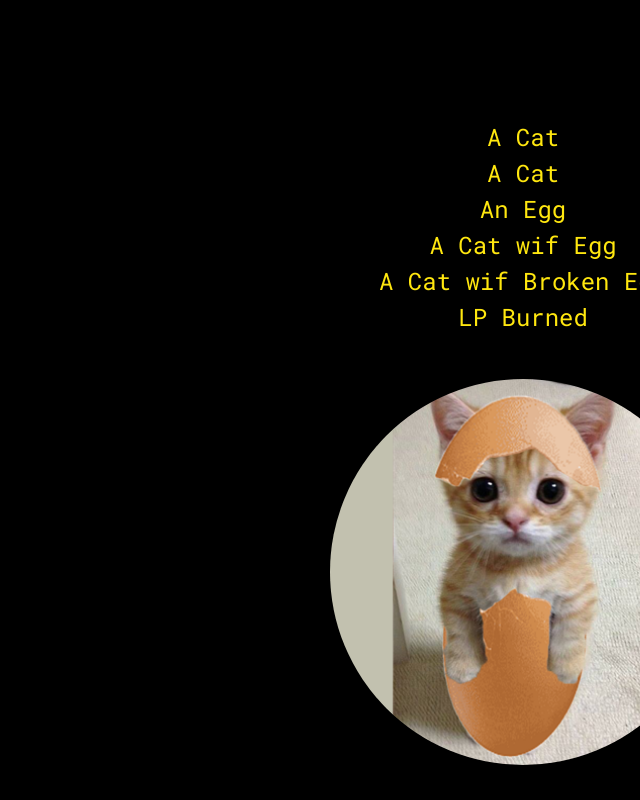
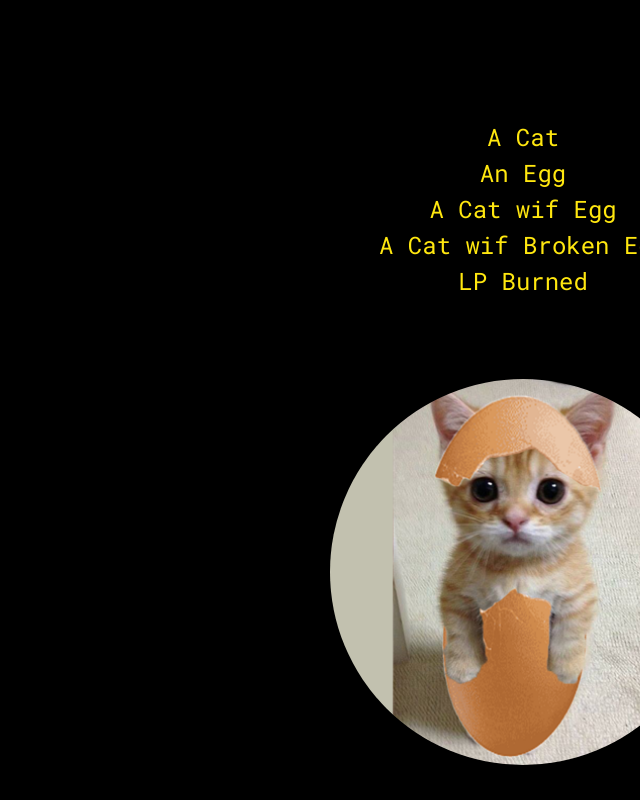
Before and after one commit to EnriquePLC/catwifegg, a plain HTML site: page index.html in a window 1280 px wide. Shown: the top 800 px of the page, without its empty margins (640-1280 px from the left). Drawn offline with Linux system fonts and the light colour scheme.

Commit message:
Update index.html

```diff
--- a/index.html
+++ b/index.html
@@ -57,7 +57,6 @@
 								<img alt="" src="gallery_gen/12e32855d16834a0a292658f5d28c77c_382x382_10x0_402x382_crop85ea.png?ts=1710601788" class="wb-picture-mode wb-picture-mode-desktop"><img alt="" src="gallery_gen/12e32855d16834a0a292658f5d28c77c_382x382_10x0_402x382_crop85ea.png?ts=1710601788" class="wb-picture-mode wb-picture-mode-tv"></div></div></div><div id="a18e388173ad00fa984574c40c4b5679" class="wb_element wb_element_shape" data-plugin="Shape"><div class="wb_shp"><div id="a18e388173ad00fa984574c40c4b5679_video_background" class="wb_video_background wb_shape_video_background" data-video="gallery/pexels-free-creative-stuff-5575178-ts1653757335.mp4" data-start="" data-end=""></div></div></div><div id="a18e3881691401fdbf1a36829b778f9f" class="wb_element wb_text_element"
 								 data-plugin="TextArea" style=" line-height: normal;"><h4 class="wb-stl-custom10" style="text-align: center;">A Cat</h4>
 
-<h4 class="wb-stl-custom10" style="text-align: center;">A Cat</h4>
 
 <h4 class="wb-stl-custom10" style="text-align: center;">An Egg </h4>
 <h4 class="wb-stl-custom10" style="text-align: center;">A Cat wif Egg </h4>
```
